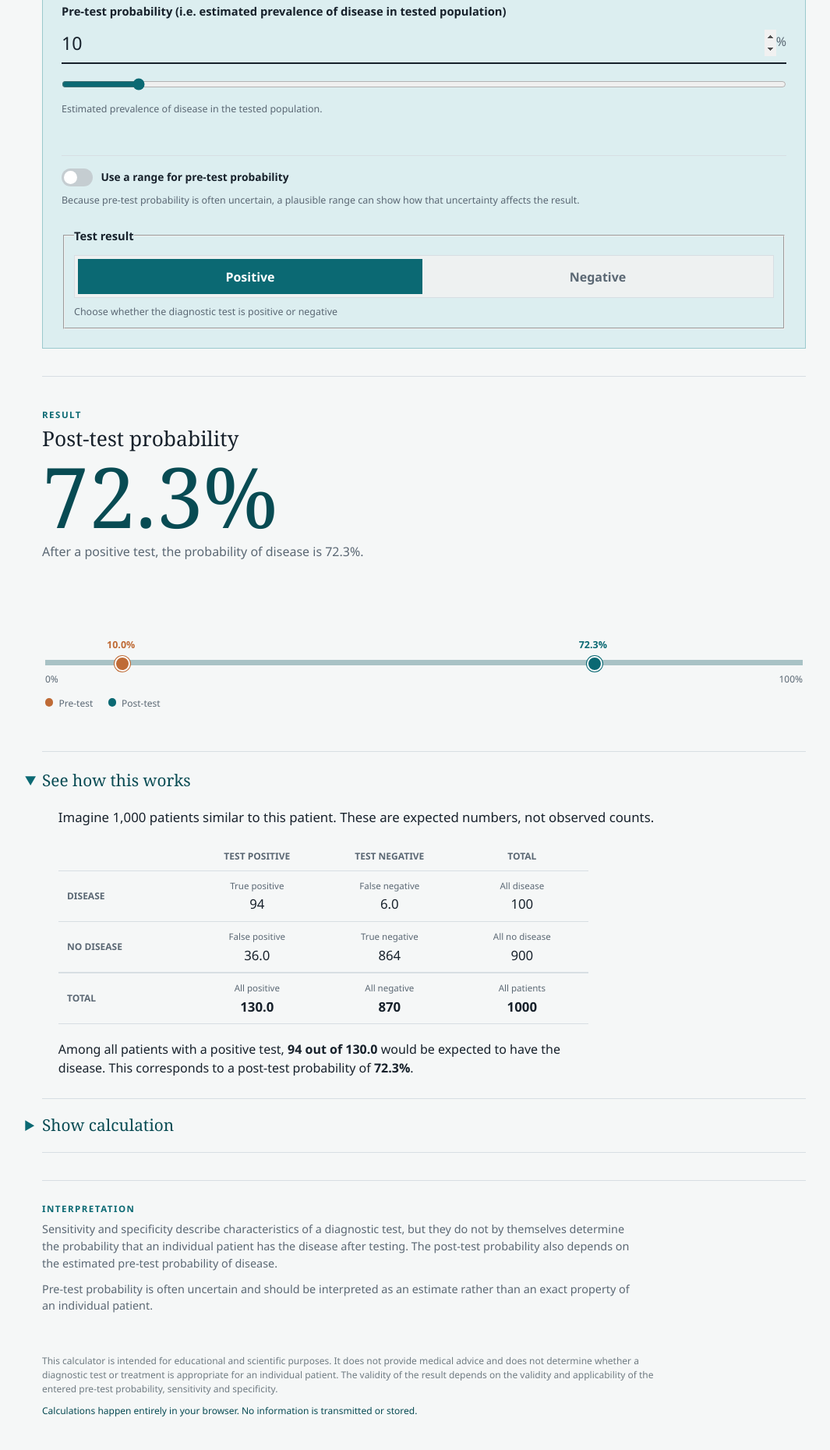
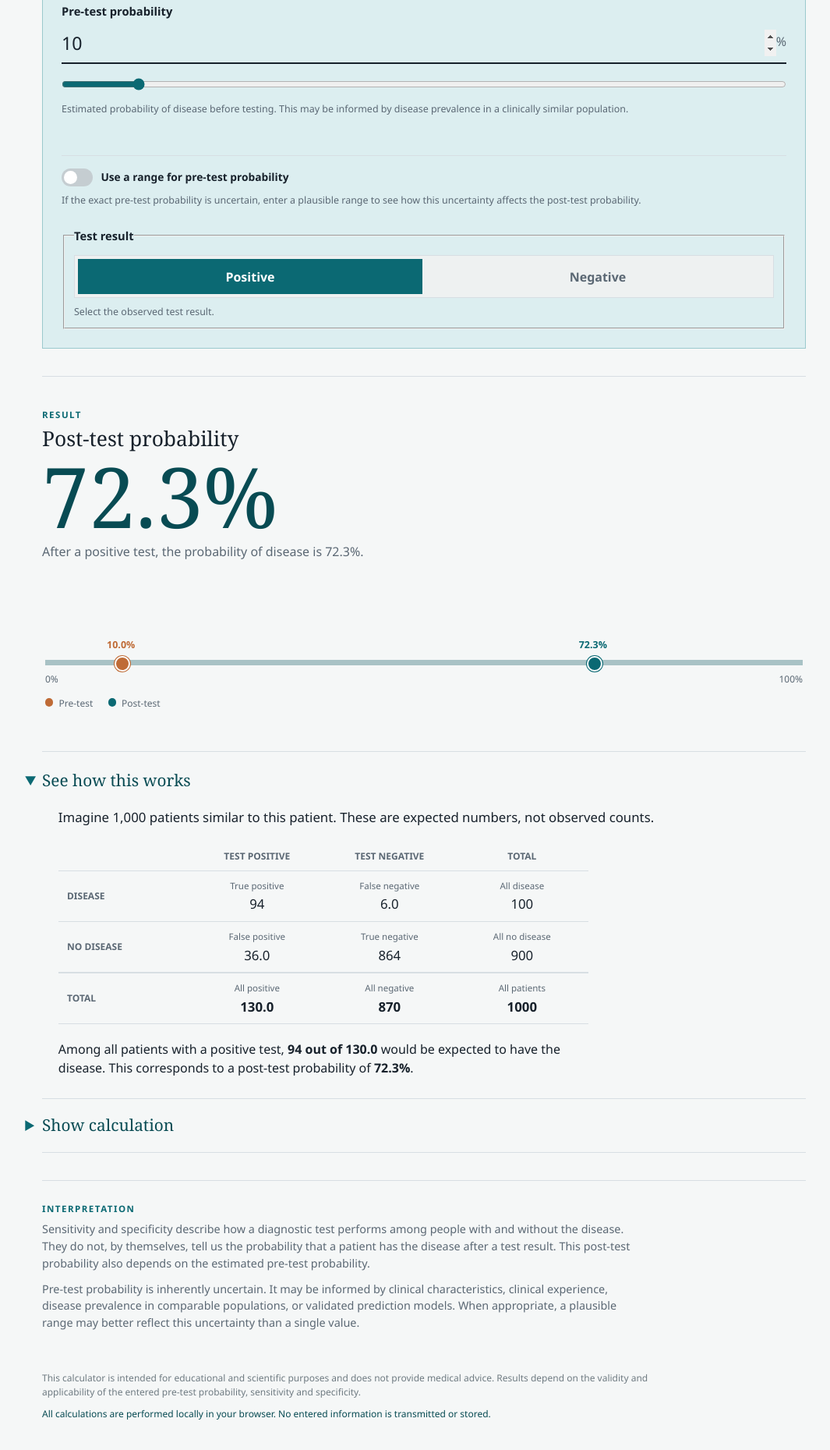
Before and after one commit to andreasebbehoj/post-test-probability-calculator, a plain HTML site: page index.html in a window 1280 px wide. Shown: the part 779-2638 px from the top of the page at 78% size, without its empty margins (96-1161 px from the left). Drawn offline with Linux system fonts and the light colour scheme.

Commit message:
Update calculator explanatory text

```diff
--- a/index.html
+++ b/index.html
@@ -12,7 +12,7 @@
   <main class="page-shell">
     <header class="site-header">
       <h1>Post-test probability calculator</h1>
-      <p class="subtitle">Explore how pre-test probability, sensitivity and specificity determine the probability of disease after a diagnostic test.<br>Appendix to the paper "Interpreting diagnostic test results - Why prior probabilities matter" (2026) by Dekkers O, Ebbehoj A and Groenwold R.</p>
+      <p class="subtitle">Explore how pre-test probability, test sensitivity and specificity determine the probability of disease after a test result.<br>Interactive companion to the paper “Interpreting diagnostic test results – Why prior probabilities matter” by Dekkers OM, Ebbehoj A and Groenwold RHH.</p>
     </header>
 
     <section class="calculator-panel" aria-labelledby="inputs-heading">
@@ -36,13 +36,13 @@
         </div>
 
         <div class="control-block control-block--prior">
-          <label for="prior-number">Pre-test probability (i.e. estimated prevalence of disease in tested population)</label>
+          <label for="prior-number">Pre-test probability</label>
           <div class="number-with-unit">
             <input id="prior-number" class="number-input" type="number" min="0" max="100" step="0.1" value="10" inputmode="decimal" aria-describedby="prior-error">
             <span>%</span>
           </div>
           <input id="prior-range" class="range-input" type="range" min="0" max="100" step="0.1" value="10" aria-label="Pre-test probability slider">
-          <p class="help-text">Estimated prevalence of disease in the tested population.</p>
+          <p class="help-text">Estimated probability of disease before testing. This may be informed by disease prevalence in a clinically similar population.</p>
           <p id="prior-error" class="error-message" role="alert"></p>
         </div>
 
@@ -52,7 +52,7 @@
             <span class="switch" aria-hidden="true"></span>
             <span>Use a range for pre-test probability</span>
           </label>
-          <p class="help-text">Because pre-test probability is often uncertain, a plausible range can show how that uncertainty affects the result.</p>
+          <p class="help-text">If the exact pre-test probability is uncertain, enter a plausible range to see how this uncertainty affects the post-test probability.</p>
           <div id="prior-range-fields" class="range-fields" hidden>
             <div class="range-field">
               <label for="prior-min">Minimum</label>
@@ -72,7 +72,7 @@
             <button type="button" class="segment-button is-selected" data-result="positive" aria-pressed="true">Positive</button>
             <button type="button" class="segment-button" data-result="negative" aria-pressed="false">Negative</button>
           </div>
-          <p class="help-text">Choose whether the diagnostic test is positive or negative</p>
+          <p class="help-text">Select the observed test result.</p>
         </fieldset>
         </div>
       </div>
@@ -97,7 +97,7 @@
       <details id="curve-details" hidden>
         <summary>Explore different pre-test probabilities</summary>
         <div class="details-content plot-content">
-          <p class="plot-intro">The curve shows how the selected test result changes post-test probability as the estimated pre-test probability varies.</p>
+          <p class="plot-intro">For the entered sensitivity and specificity, the curve shows how post-test probability changes across different pre-test probabilities.</p>
           <div class="chart-wrap"><svg id="probability-chart" viewBox="0 0 720 410" role="img" aria-labelledby="chart-title chart-desc"><title id="chart-title">Post-test probability curve</title><desc id="chart-desc">A graph showing post-test probability by pre-test probability.</desc></svg></div>
         </div>
       </details>
@@ -113,13 +113,13 @@
 
     <aside class="interpretation-box">
       <p class="eyebrow">Interpretation</p>
-      <p>Sensitivity and specificity describe characteristics of a diagnostic test, but they do not by themselves determine the probability that an individual patient has the disease after testing. The post-test probability also depends on the estimated pre-test probability of disease.</p>
-      <p>Pre-test probability is often uncertain and should be interpreted as an estimate rather than an exact property of an individual patient.</p>
+      <p>Sensitivity and specificity describe how a diagnostic test performs among people with and without the disease. They do not, by themselves, tell us the probability that a patient has the disease after a test result. This post-test probability also depends on the estimated pre-test probability.</p>
+      <p>Pre-test probability is inherently uncertain. It may be informed by clinical characteristics, clinical experience, disease prevalence in comparable populations, or validated prediction models. When appropriate, a plausible range may better reflect this uncertainty than a single value.</p>
     </aside>
 
     <footer class="site-footer">
-      <p>This calculator is intended for educational and scientific purposes. It does not provide medical advice and does not determine whether a diagnostic test or treatment is appropriate for an individual patient. The validity of the result depends on the validity and applicability of the entered pre-test probability, sensitivity and specificity.</p>
-      <p class="footer-credit">Calculations happen entirely in your browser. No information is transmitted or stored.</p>
+      <p>This calculator is intended for educational and scientific purposes and does not provide medical advice. Results depend on the validity and applicability of the entered pre-test probability, sensitivity and specificity.</p>
+      <p class="footer-credit">All calculations are performed locally in your browser. No entered information is transmitted or stored.</p>
     </footer>
   </main>
 </body>
```
